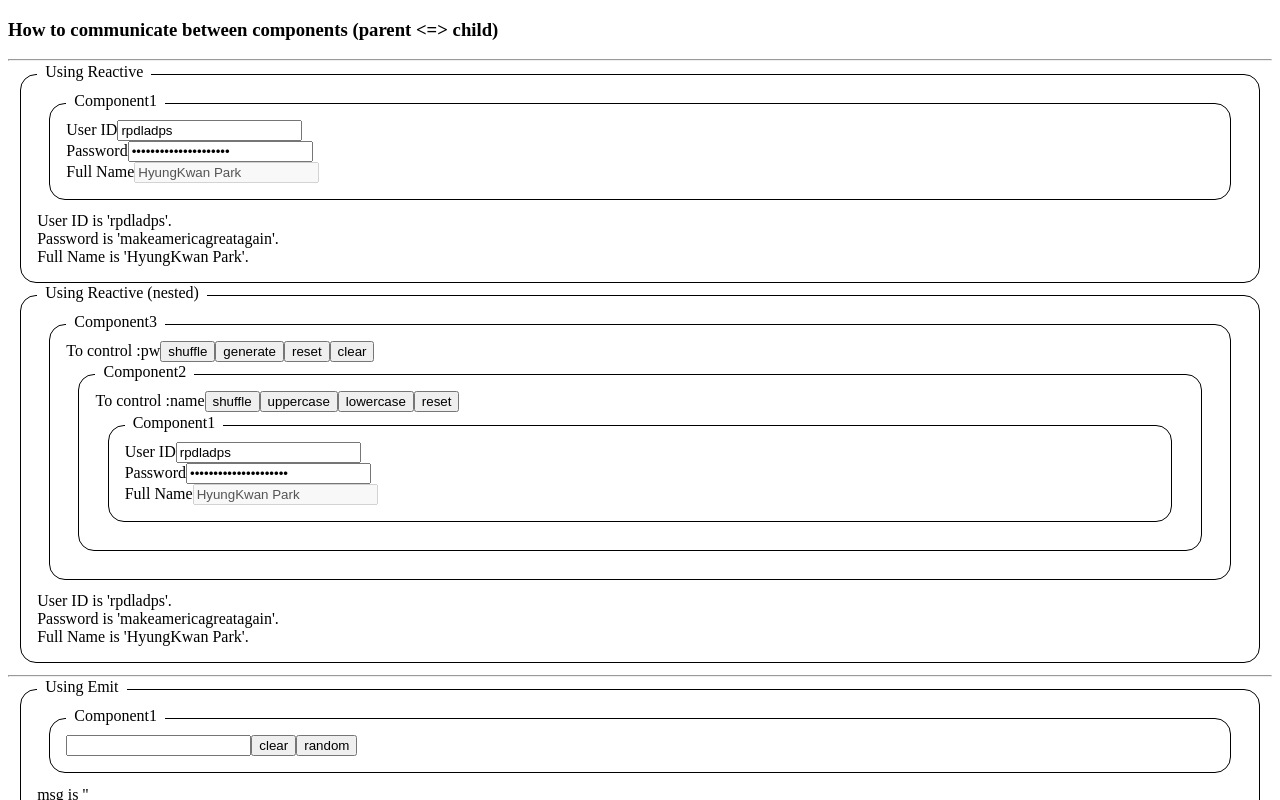
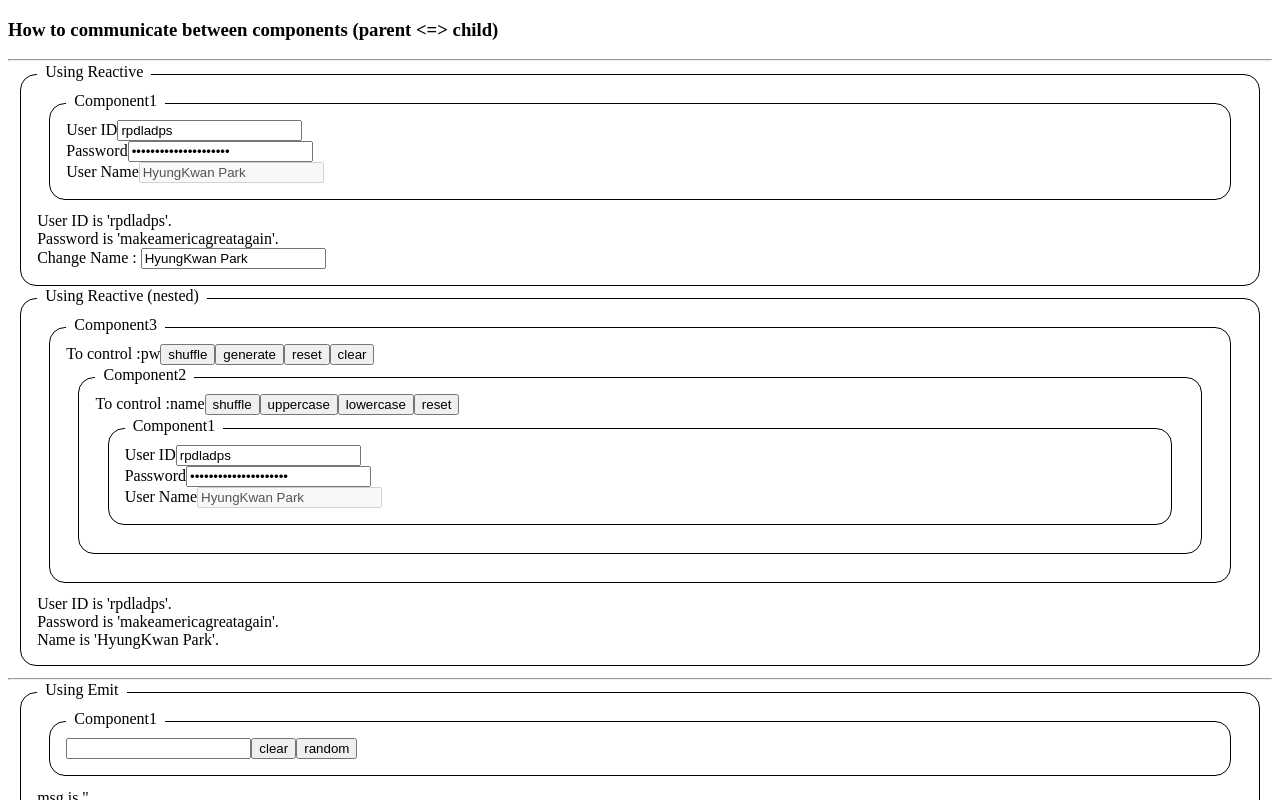
Before and after one commit to rpdladps/vue3-how-to-communicate-between-components, a Vue app: page / in a window 1280 px wide. Shown: the top 800 px of the page. Built offline with nearby package versions, Linux system fonts and the light colour scheme.

Commit message:
make UsingReactive.vue communicate from parent to child

```diff
--- a/src/components/UsingReactive.vue
+++ b/src/components/UsingReactive.vue
@@ -20,7 +20,10 @@ const { id: nestedId, pw: nestedPw, name: nestedName } = toRefs(nestedObj)
             <br />
             Password is '{{ pw }}'.
             <br />
-            Full Name is '{{ name }}'.
+            <div>
+                <span>Change Name : </span>
+                <input type="text" v-model="name" />
+            </div>
         </BoxWithTitleVue>
 
         <BoxWithTitleVue title="Using Reactive (nested)">
@@ -29,7 +32,7 @@ const { id: nestedId, pw: nestedPw, name: nestedName } = toRefs(nestedObj)
             <br />
             Password is '{{ nestedPw }}'.
             <br />
-            Full Name is '{{ nestedName }}'.
+            Name is '{{ nestedName }}'.
         </BoxWithTitleVue>
 
     </div>
--- a/src/components/reactive/Component1.vue
+++ b/src/components/reactive/Component1.vue
@@ -17,7 +17,7 @@ const { id, pw, name } = toRefs(props.obj)
             <input type="password" v-model="pw" />
         </div>
         <div>
-            <label>Full Name</label>
+            <label>User Name</label>
             <input type="text" v-model="name" disabled/>
         </div>
     </BoxWithTitleVue>
```
